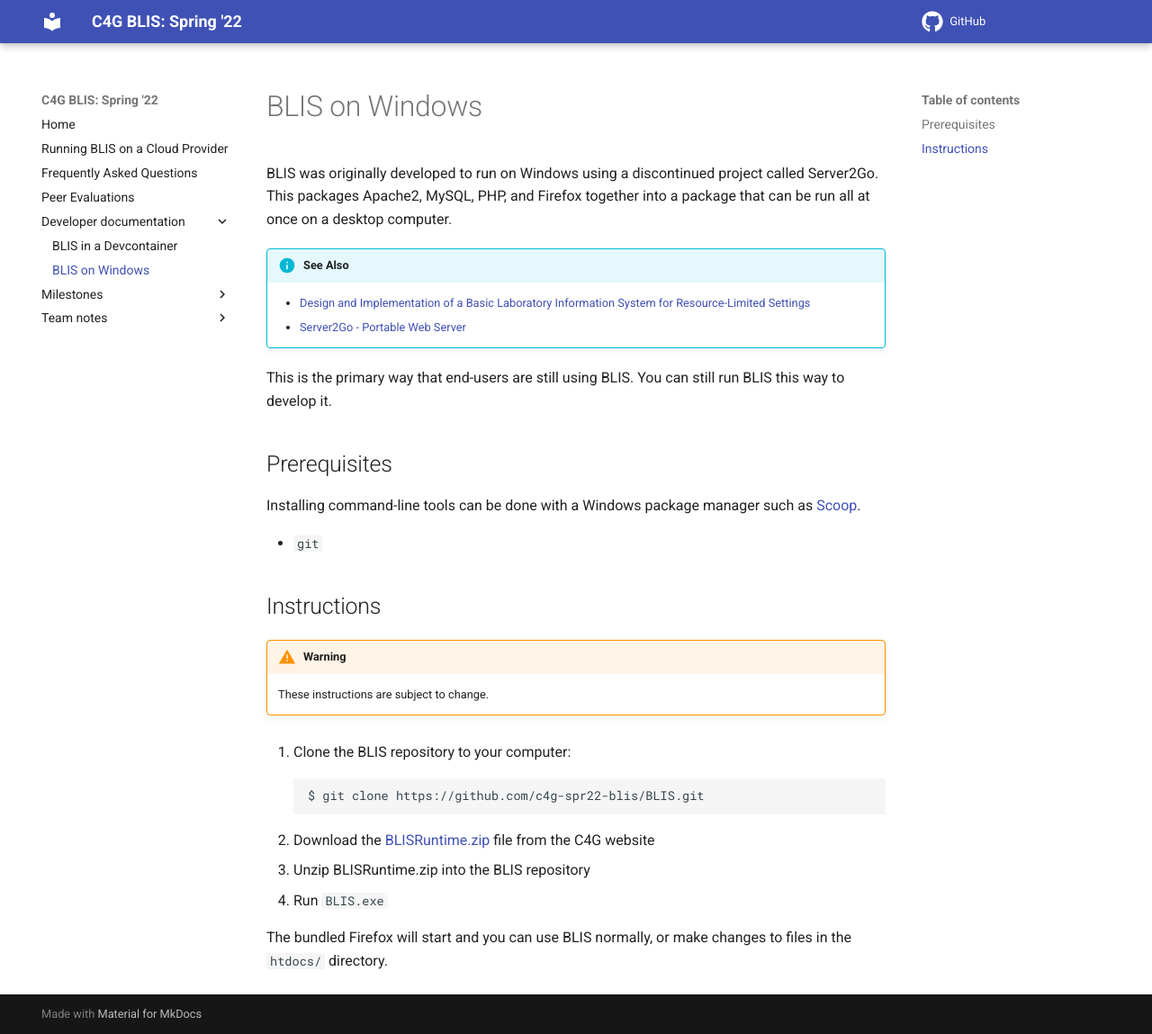
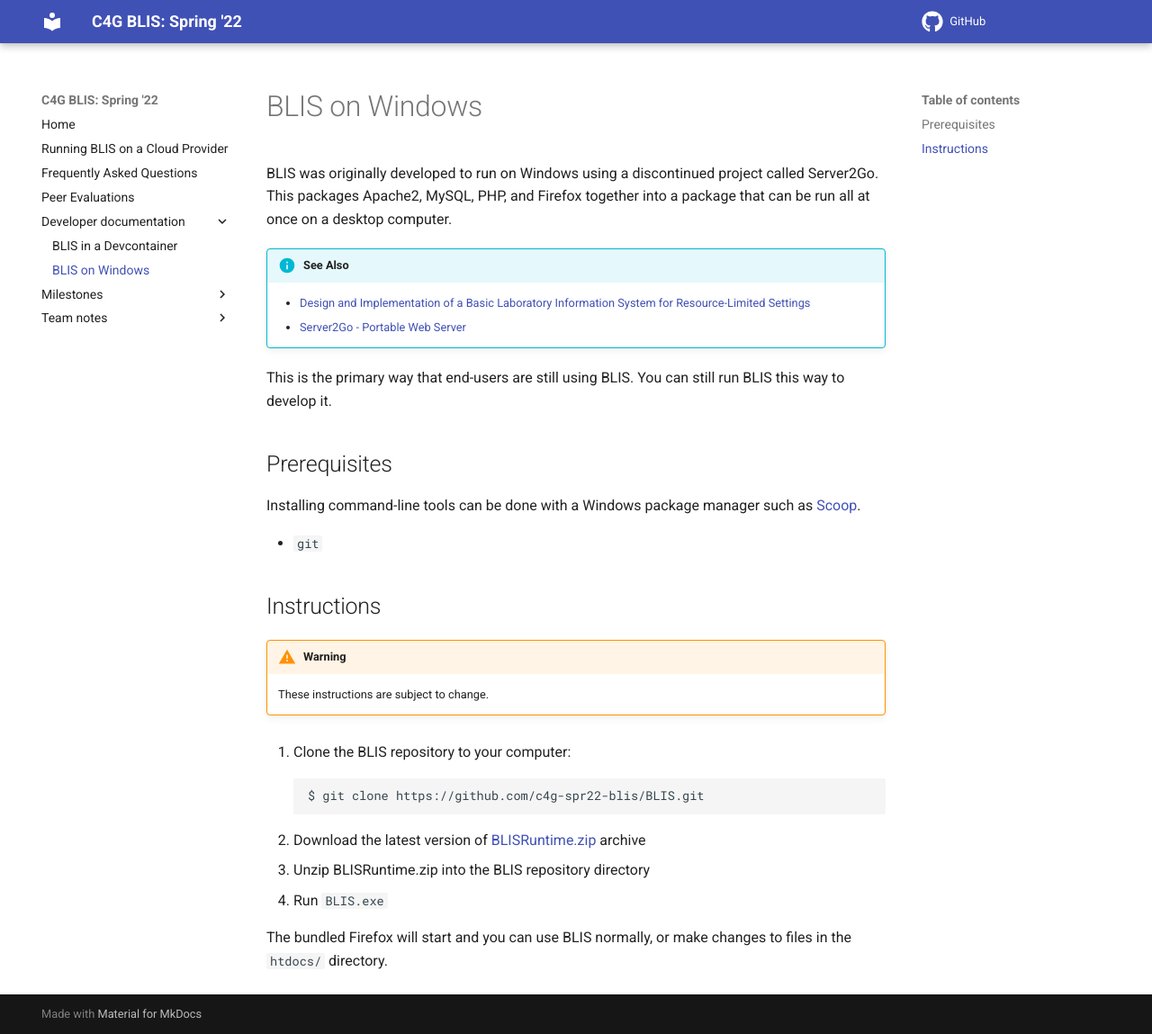
Before and after one commit to c4g-spr22-blis/c4g-spr22-blis.github.io, an MkDocs documentation site: the page built from docs/developer_documentation/blis_on_windows.md, in a window 1280 px wide and 1149 px high. Shown: the whole window at 90% size. Built offline with MkDocs 1.6.1 and Material for MkDocs 9.7.7, drawn with Linux system fonts in a browser that asks for light colours; comment, search, counter and statistics services are not loaded.

Commit message:
Update BLISRuntime.zip location

````diff
--- a/docs/developer_documentation/blis_on_windows.md
+++ b/docs/developer_documentation/blis_on_windows.md
@@ -26,8 +26,8 @@
     $ git clone https://github.com/c4g-spr22-blis/BLIS.git
     ```
 
-1. Download the [BLISRuntime.zip](http://blis.cc.gatech.edu/files/BLISRuntime.zip) file from the C4G website
-1. Unzip BLISRuntime.zip into the BLIS repository
+1. Download the latest version of [BLISRuntime.zip](https://github.com/c4g-spr22-blis/BLISRuntime/archive/refs/heads/main.zip) archive
+1. Unzip BLISRuntime.zip into the BLIS repository directory
 1. Run `BLIS.exe`
 
 The bundled Firefox will start and you can use BLIS normally, or make changes to files in the `htdocs/` directory.
````
